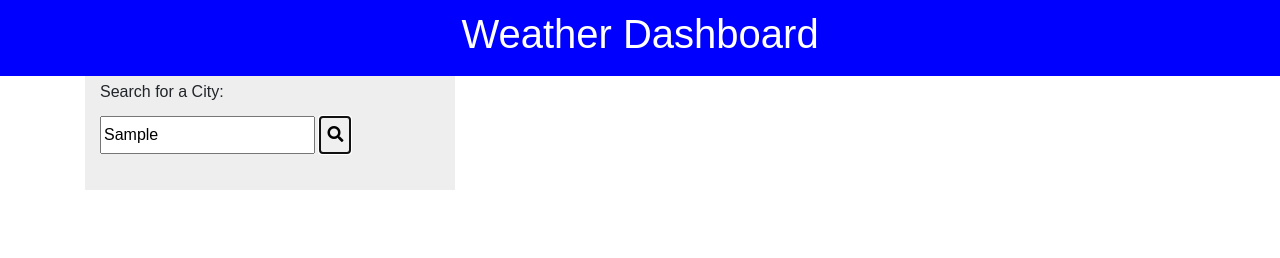
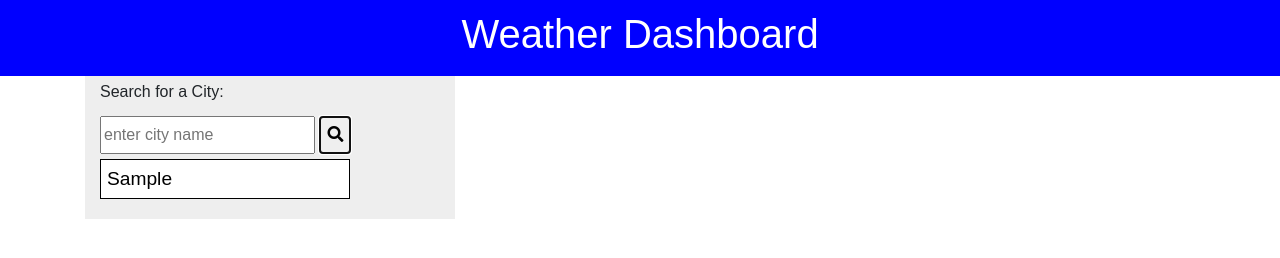
Before and after one commit to macksm3/Weather-Dashboard, a plain HTML site: page index.html in a window 1280 px wide. Both pictures are taken after typing "Sample" into the empty fields and a click on the button 335 px from the left and 135 px from the top of the page. Drawn offline with nearby package versions, Linux system fonts and the light colour scheme.

Commit message:
button generation

```diff
--- a/assets/css/style.css
+++ b/assets/css/style.css
@@ -17,3 +17,20 @@ header {
   padding-bottom: 20px;
   background-color: #eeeeee;
 }
+
+.cityBtn {
+  height: 40px;
+  width: 250px;
+  margin-top: 5px;
+  /* margin-bottom: 5px; */
+  /* padding: 5px; */
+  background-color: white;
+  border: 1px solid black;
+  text-align: left;
+  font-size: 1.2em;
+  line-height: 1.5;
+
+}
+
+/* #cityList {
+} */
--- a/assets/js/script.js
+++ b/assets/js/script.js
@@ -9,9 +9,17 @@ $(function() {
 
   function renderCities() {
     // first clear elements
-    searchedCityList.innerHTML = "";
+    searchedCityList.empty();
     // create new li for each cityHistory
-    // cityHistory.length loop
+    cityHistory.forEach(function(element) {
+      console.log(element);
+      const listItem = $("<button>");
+      // add li attribute (class) for styling
+      listItem.addClass("cityBtn").text(element);
+      $(searchedCityList).append(listItem);
+      // add delete button
+    });
+
   }
 
   function storeCities() {
@@ -21,14 +29,16 @@ $(function() {
   // when search city name is entered...
   $(citySearchForm).on("submit", function() {
     event.preventDefault();
-    const nameToSearch = citySearchName.value.trim();
+    const nameToSearch = citySearchName
+      .val()
+      .trim();
     if (nameToSearch === "") {
       return;
     }
     cityHistory.push(nameToSearch);
+    console.log(cityHistory);
     // clear search field
-    citySearchName.value = "";
-    console.log(citySearchName);
+    $(citySearchName).val("");
     storeCities();
     renderCities();
   });
--- a/index.html
+++ b/index.html
@@ -34,7 +34,7 @@
           <input type="text" placeholder="enter city name" id="citySearch">
           <button type="submit"><i class="fas fa-search"></i></button>
         </form>
-        <ul id="cityList"></ul>
+        <div id="cityList"></div>
       </div>
       <div class="col-8">
         <!-- need 2 more rows in this div  -->
```
Also changed, not shown: 2 other files.
